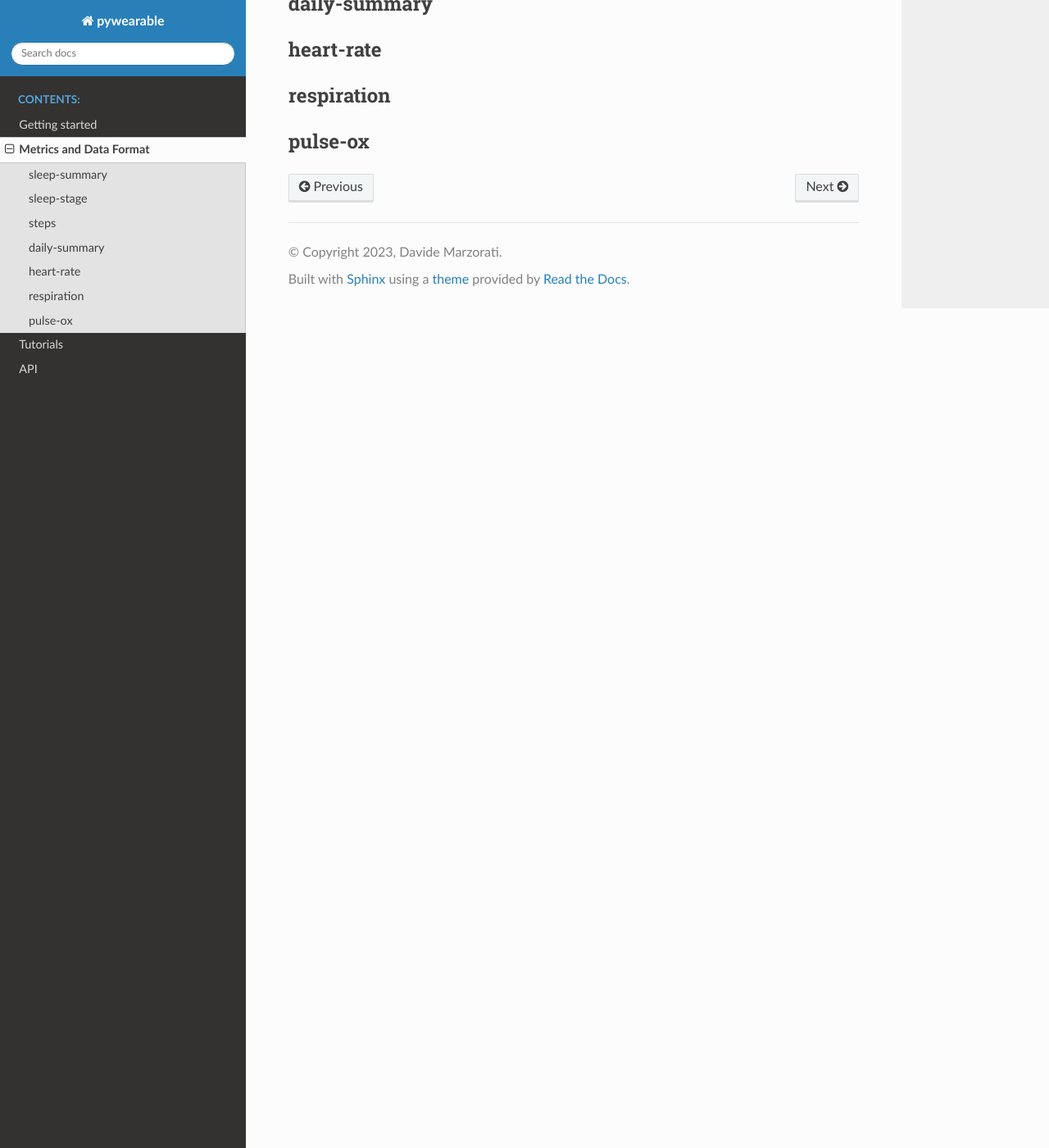
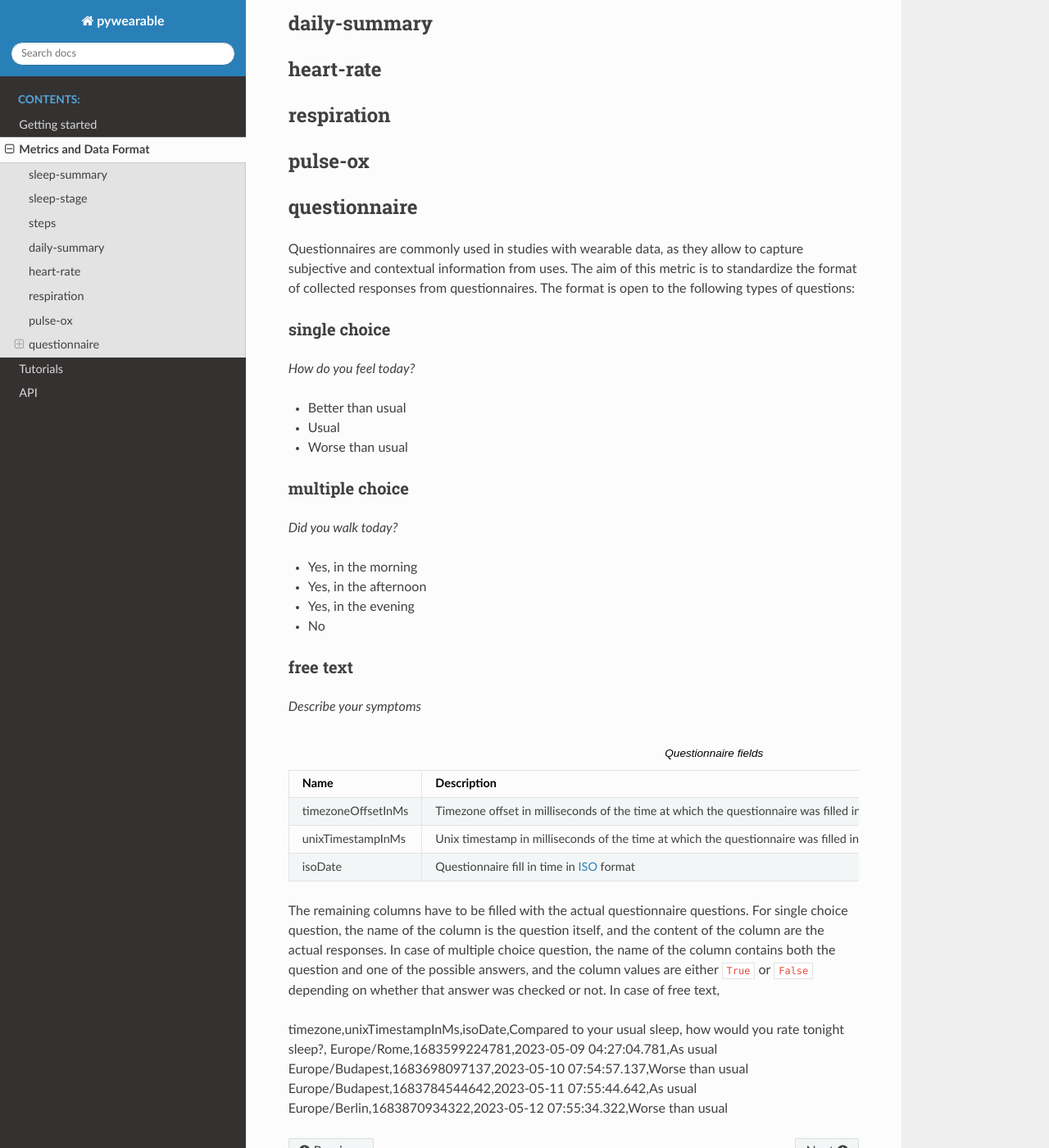
Before and after one commit to dado93/pywearable, a Sphinx documentation site: the page built from docs/_pages/metrics.rst, in a window 1280 px wide and 1400 px high, scrolled down 3413 px. Shown: the whole window at 82% size. Built offline with Sphinx 7.4.7 and the Read the Docs theme 2.0.0, drawn with Linux system fonts in a browser that asks for light colours.

Commit message:
Added questionnaire metric

```diff
--- a/docs/_pages/metrics.rst
+++ b/docs/_pages/metrics.rst
@@ -298,3 +298,62 @@ respiration
 
 pulse-ox
 ========
+
+questionnaire
+=============
+
+Questionnaires are commonly used in studies with wearable data, as they allow to
+capture subjective and contextual information from uses. The aim of this metric
+is to standardize the format of collected responses from questionnaires. The
+format is open to the following types of questions:
+
+single choice
+^^^^^^^^^^^^^
+*How do you feel today?*
+
+- Better than usual
+- Usual
+- Worse than usual
+
+multiple choice
+^^^^^^^^^^^^^^^
+
+*Did you walk today?*
+
+- Yes, in the morning
+- Yes, in the afternoon
+- Yes, in the evening
+- No
+
+free text
+^^^^^^^^^
+
+*Describe your symptoms*
+
+.. list-table:: Questionnaire fields
+    :header-rows: 1
+
+    * - Name
+      - Description
+      - Constant
+    * - timezoneOffsetInMs
+      - Timezone offset in milliseconds of the time at which the questionnaire was filled in
+      - ``pywearable.constants._TIMEZONEOFFSET_IN_MS_COL``
+    * - unixTimestampInMs
+      - Unix timestamp in milliseconds of the time at which the questionnaire was filled in
+      - ``pywearable.constants._UNIXTIMESTAMP_IN_MS_COL``
+    * - isoDate
+      - Questionnaire fill in time in `ISO <https://en.wikipedia.org/wiki/ISO_8601>`_ format
+      - ``pywearable.constants._ISODATE_COL``
+
+The remaining columns have to be filled with the actual questionnaire questions. For
+single choice question, the name of the column is the question itself, and the content of the
+column are the actual responses. In case of multiple choice question, the name of the column contains
+both the question and one of the possible answers, and the column values are either ``True`` or ``False``
+depending on whether that answer was checked or not. In case of free text,
+
+timezone,unixTimestampInMs,isoDate,Compared to your usual sleep, how would you rate tonight sleep?,
+Europe/Rome,1683599224781,2023-05-09 04:27:04.781,As usual
+Europe/Budapest,1683698097137,2023-05-10 07:54:57.137,Worse than usual
+Europe/Budapest,1683784544642,2023-05-11 07:55:44.642,As usual
+Europe/Berlin,1683870934322,2023-05-12 07:55:34.322,Worse than usual
```
Also changed, not shown: other parts of docs/_pages/metrics.rst (+1 -1 lines).
